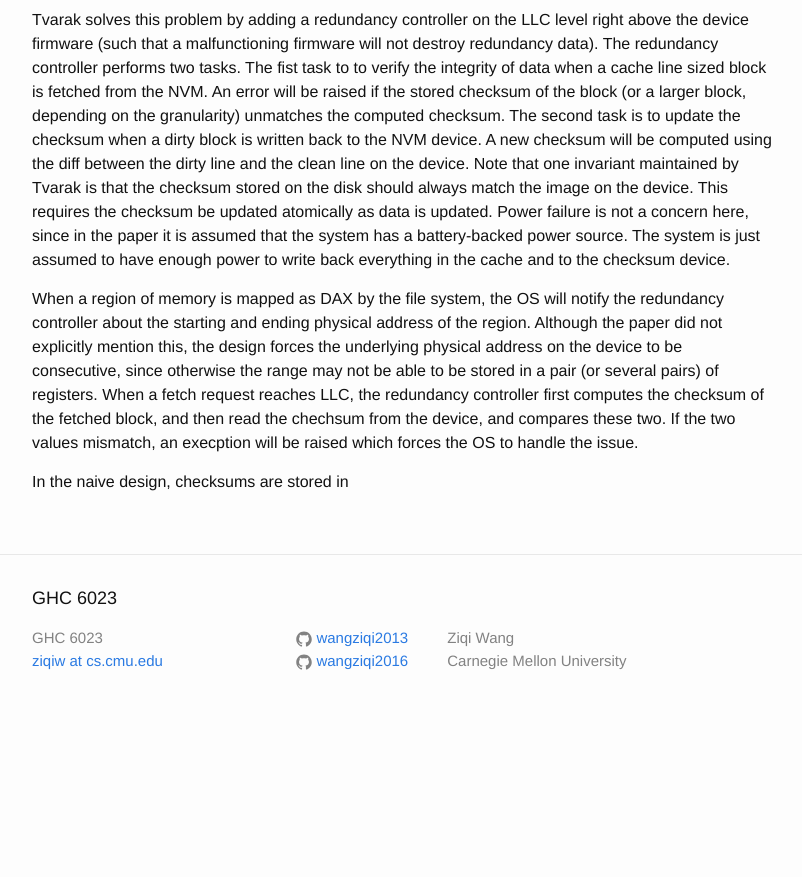
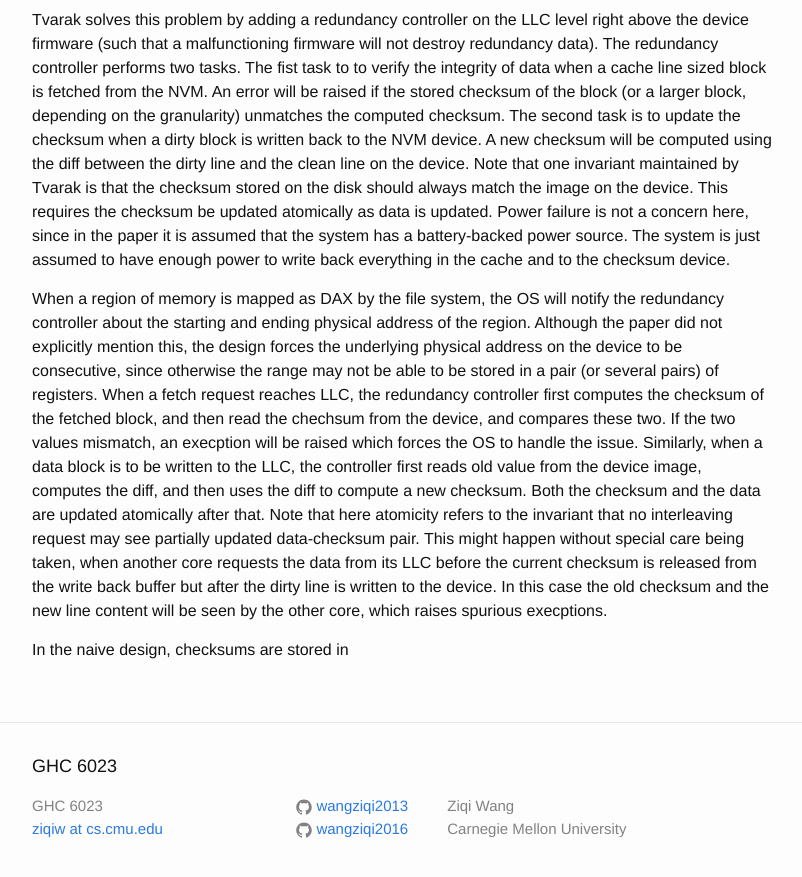
Before and after one commit to wangziqi2013/wangziqi2013.github.io, a Jekyll site: the page built from _posts/2020-01-14-tvrak.markdown, in a window 1280 px wide and 900 px high, scrolled down 805 px. Shown: the top 877 px of the window, without its empty margins (238-1040 px from the left). Built offline with Jekyll 4.4.1, drawn with Linux system fonts in a browser that asks for light colours; before the commit the page ends 1537 px from its top, so only the background shows below that.

Commit message:
Adding invariants

```diff
--- a/_posts/2020-01-14-tvrak.markdown
+++ b/_posts/2020-01-14-tvrak.markdown
@@ -39,6 +39,12 @@ and ending physical address of the region. Although the paper did not explicitly
 underlying physical address on the device to be consecutive, since otherwise the range may not be able to be stored in a
 pair (or several pairs) of registers. When a fetch request reaches LLC, the redundancy controller first computes the
 checksum of the fetched block, and then read the chechsum from the device, and compares these two. If the two values
-mismatch, an execption will be raised which forces the OS to handle the issue.
+mismatch, an execption will be raised which forces the OS to handle the issue. Similarly, when a data block is to
+be written to the LLC, the controller first reads old value from the device image, computes the diff, and then uses the
+diff to compute a new checksum. Both the checksum and the data are updated atomically after that. Note that here atomicity
+refers to the invariant that no interleaving request may see partially updated data-checksum pair. This might happen without
+special care being taken, when another core requests the data from its LLC before the current checksum is released
+from the write back buffer but after the dirty line is written to the device. In this case the old checksum and the new
+line content will be seen by the other core, which raises spurious execptions.
 
 In the naive design, checksums are stored in
```
